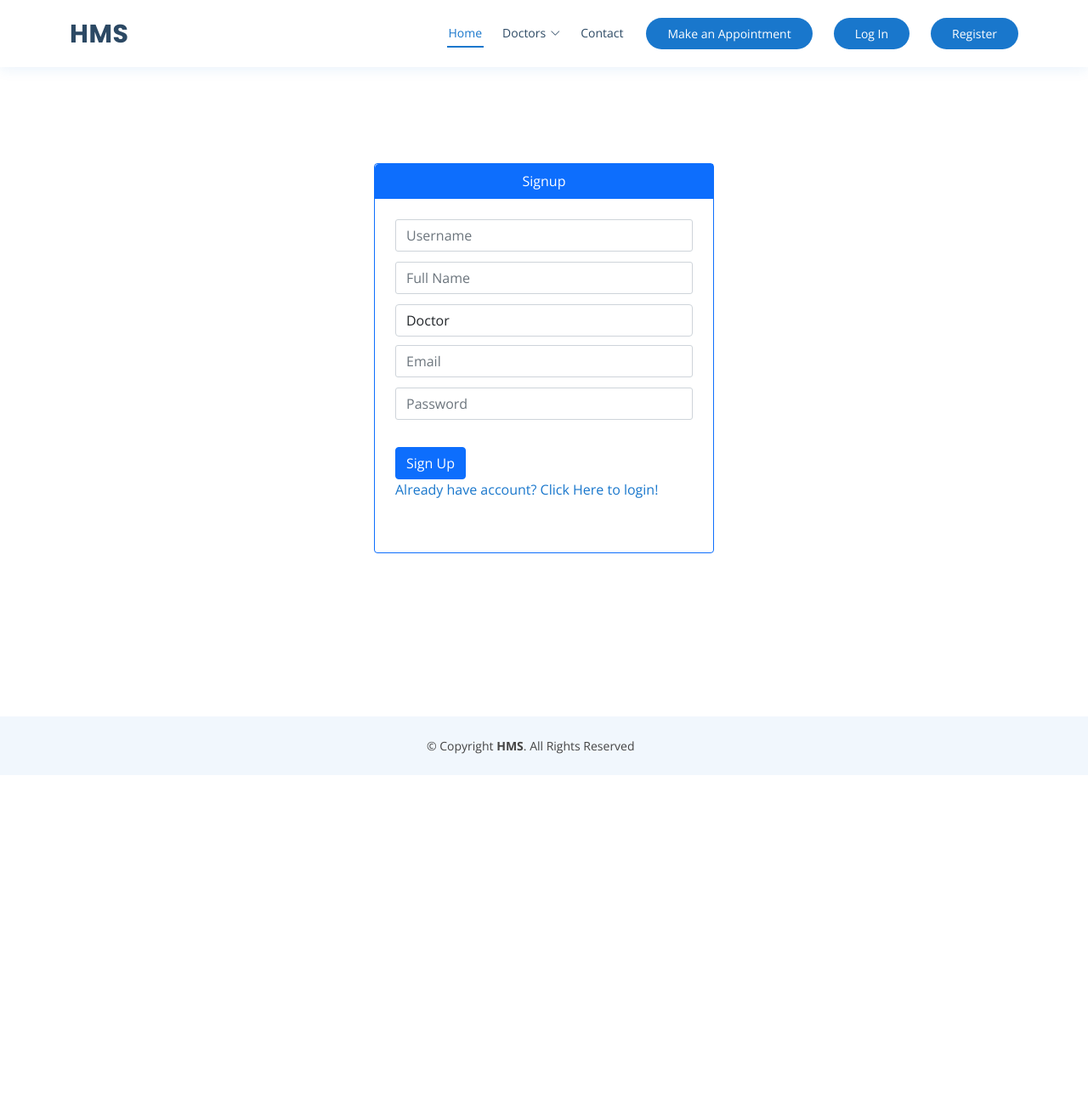
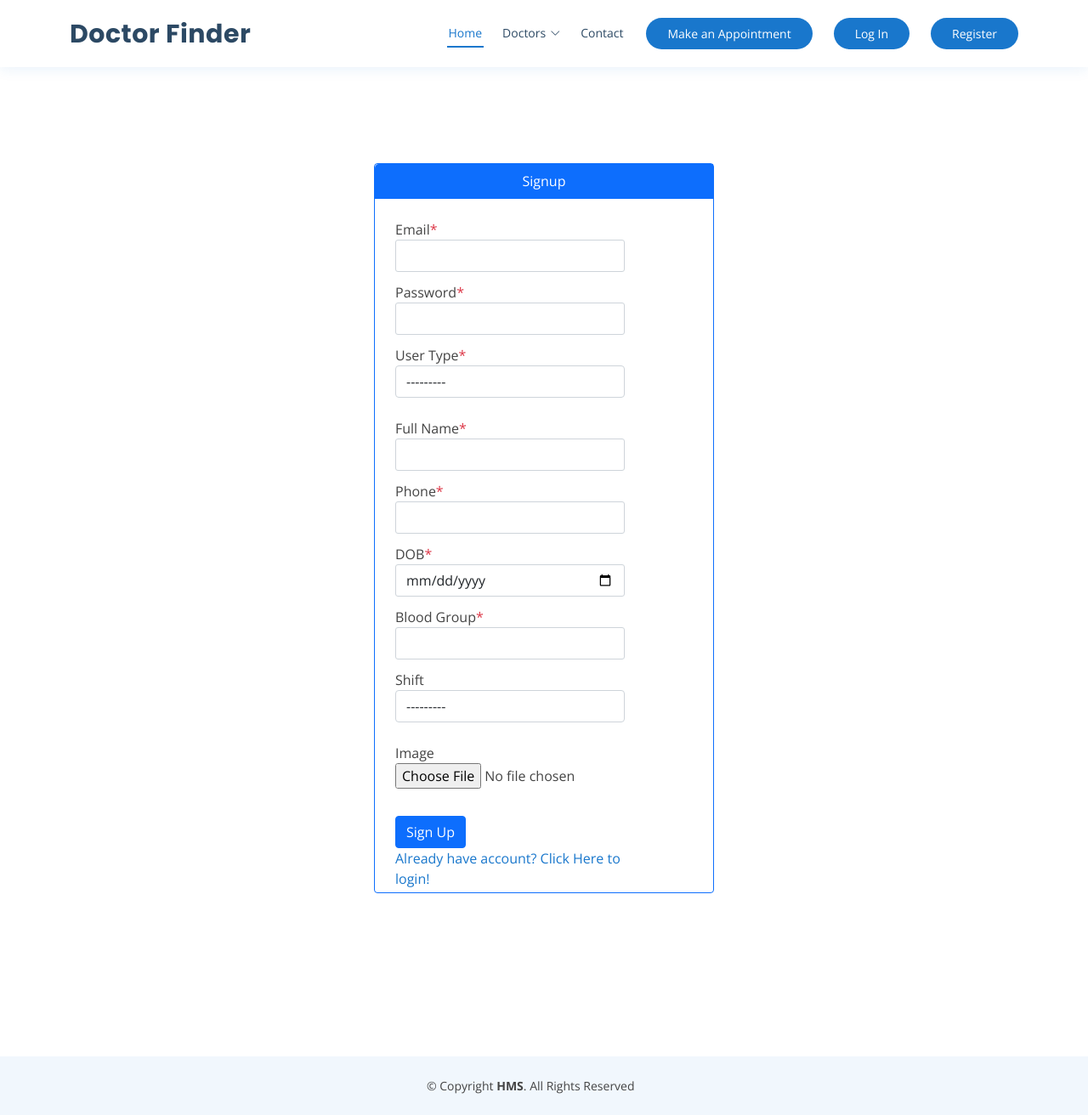
Before and after one commit to MadanStha7/Hospital-Management-System, a Django app: page /register/ in a window 1280 px wide. Shown: the whole page at 85% size. Before the commit the page ends 912 px from the top, so only its background shows below. Run offline with Django 3.2, Linux system fonts and the light colour scheme; some libraries are stand-ins or nearby versions.

Commit message:
register page creation dynamically

```diff
--- a/project/settings.py
+++ b/project/settings.py
@@ -38,6 +38,7 @@ MIDDLEWARE = [
     "django.contrib.messages.middleware.MessageMiddleware",
     "django.middleware.clickjacking.XFrameOptionsMiddleware",
 ]
+AUTH_USER_MODEL = "user.UserProfile"
 
 ROOT_URLCONF = "project.urls"
 
--- a/templates/user/index.html
+++ b/templates/user/index.html
@@ -1,4 +1,5 @@
 {% extends './layout/base.html' %} {% load static %} {% block content %}
+
 
 <!-- ======= Hero Section ======= -->
 <section id="hero" class="d-flex align-items-center">
--- a/templates/user/layout/header.html
+++ b/templates/user/layout/header.html
@@ -1,8 +1,20 @@
 {% load static %}
 <!-- ======= Header ======= -->
 <header id="header" class="fixed-top">
+  {% if messages %}
+  <ul class="messages">
+    {% for message in messages %}
+    <div class="alert alert-info success-message" role="alert">
+      {{ message }}
+    </div>
+    {% endfor %}
+  </ul>
+  {% endif %}
+
   <div class="container d-flex align-items-center">
-    <h1 class="logo me-auto"><a href="{% url 'home' %}">HMS</a></h1>
+    <h1 class="logo me-auto">
+      <a href="{% url 'home' %}">Doctor Finder</a>
+    </h1>
     <!-- Uncomment below if you prefer to use an image logo -->
     <!-- <a href="index.html" class="logo me-auto"><img src="assets/img/logo.png" alt="" class="img-fluid"></a>-->
 
--- a/templates/user/register.html
+++ b/templates/user/register.html
@@ -27,44 +27,72 @@
         </li>
       </ul>
       <div class="tab-content" id="pills-tabContent">
+        <form method="POST" action="{% url 'register' %}">
+          {% csrf_token %}
           <div
             class="tab-pane fade show active"
             id="pills-home"
             role="tabpanel"
-          aria-labelledby="pills-home-tab"
+            ia-labelledby="pills-home-tab"
           >
-          <div class="form px-4 pt-2">
-            <input
-              type="text"
-              name=""
-              class="form-control"
-              placeholder="Username"
-            />
-            <input
-              type="text"
-              name=""
-              class="form-control"
-              placeholder="Full Name"
-            />
-            <select name="cars" id="cars" class="form-control">
-              <option value="Doctor">Doctor</option>
-              <option value="Patient">Patient</option>
-              <option value="Hospital">Hospital</option>
-            </select>
-            <input
-              type="text"
-              name=""
-              class="form-control"
-              style="margin-top: 10px"
-              placeholder="Email"
-            />
-            <input
-              type="text"
-              name=""
-              class="form-control"
-              placeholder="Password"
-            />
-            <button class="btn btn-dark btn-block">Sign Up</button> <br />
+            <div class="form px-4 pt-2" style="height: 800px; width: 80%">
+              <label class="">Email<span class="text-danger">*</span></label>
+              {{form.email}} {% if form.email.errors %}
+              <p>{{form.email.errors}}</p>
+              {% endif %}
+
+              <label class="">Password<span class="text-danger">*</span></label>
+              {{form.password}} {% if form.password.errors %}
+              <p>{{form.password.errors}}</p>
+              {% endif %}
+
+              <label class=""
+                >User Type<span class="text-danger">*</span></label
+              >
+              {{form.user_type}} {% if form.user_type.errors %}
+              <p>{{form.user_type.errors}}</p>
+              {% endif %}
+              <br />
+              <label class=""
+                >Full Name<span class="text-danger">*</span></label
+              >
+              {{form.full_name}} {% if form.full_name.errors %}
+              <p>{{form.full_name.errors}}</p>
+              {% endif %}
+
+              <label class="">Phone<span class="text-danger">*</span></label>
+              {{form.phone}} {% if form.phone.errors %}
+              <p class="text-danger" style="color: red">
+                {{form.phone.errors}}
+              </p>
+              {% endif %}
+
+              <label class="">DOB<span class="text-danger">*</span></label>
+              {{form.dob}} {% if form.dob.errors %}
+              <p>{{form.dob.errors}}</p>
+              {% endif %}
+
+              <label class="patient"
+                >Blood Group<span class="text-danger">*</span></label
+              >
+              {{form.blood_group}} {% if form.blood_group.errors %}
+              <p>{{form.blood_group.errors}}</p>
+              {% endif %}
+
+              <label class="patient">Shift</label>
+              {{form.shift}} {% if form.shift.errors %}
+              <p>{{form.email.errors}}</p>
+              {% endif %}
+
+              <br />
+              <label class="">Image</label>
+              {{form.image}} {% if form.image.errors %}
+              <p>{{form.image.errors}}</p>
+              {% endif %}
+              <button class="btn btn-dark btn-block" type="submit">
+                Sign Up
+              </button>
+              <br />
               <span
                 ><a href="{% url 'login' %}"
                   >Already have account? Click Here to login!</a
@@ -72,8 +100,19 @@
               >
             </div>
           </div>
+        </form>
       </div>
     </div>
   </div>
+  <script type="text/javascript">
+    function onchangeUserType(value) {
+      console.log("value", value);
+      if (value == "P") {
+        document.getElementById("id_shift").disabled = true;
+      } else if (value == "D") {
+        document.getElementById("id_shift").disabled = false;
+      }
+    }
+  </script>
 </body>
 {% endblock %}
--- a/user/admin.py
+++ b/user/admin.py
@@ -1,4 +1,4 @@
 from django.contrib import admin
-from .models import Profile
+from .models import UserProfile
 
-admin.site.register(Profile)
+admin.site.register(UserProfile)
--- a/user/forms.py
+++ b/user/forms.py
@@ -1,27 +1,68 @@
 from django import forms
-from .models import Profile
+from .models import UserProfile
 from django.forms import ValidationError
+from django.forms import DateInput
+
+
+class DateInput(forms.DateInput):
+    input_type = "date"
 
 
 class UserRegisterationForm(forms.ModelForm):
-    username = forms.CharField(widget=forms.TextInput(attrs={"class": "form-control"}))
-    password = forms.CharField(
-        widget=forms.PasswordInput(attrs={"class": "form-control"})
-    )
-    confirm_password = forms.CharField(
-        widget=forms.PasswordInput(attrs={"class": "form-control"})
-    )
+    class Meta:
+        model = UserProfile
+        exclude = ["is_staff", "is_active", "date_joined"]
 
-    class Meta:
-        model = Profile
-        fields = [
-            "username",
-            "password",
-            "confirm_password",
-            "user_type",
-            "phone_number",
-            "profile_pic",
-        ]
+        def __init__(self, *args, **kwargs):
+            super(UserRegisterationForm, self).__init__(*args, **kwargs)
+            for field in self.fields:
+                self.fields[field].error_messages = {
+                    "required": "This Field is required"
+                }
+
+        widgets = {
+            "email": forms.EmailInput(
+                attrs={
+                    "class": "form-control",
+                }
+            ),
+            "password": forms.PasswordInput(
+                attrs={
+                    "class": "form-control",
+                }
+            ),
+            "full_name": forms.TextInput(
+                attrs={
+                    "class": "form-control",
+                }
+            ),
+            "phone": forms.TextInput(
+                attrs={
+                    "class": "form-control",
+                }
+            ),
+            "blood_group": forms.TextInput(
+                attrs={
+                    "class": "form-control",
+                }
+            ),
+            "shift": forms.Select(
+                attrs={
+                    "class": "form-control",
+                }
+            ),
+            "dob": DateInput(
+                attrs={
+                    "class": "form-control",
+                }
+            ),
+            "user_type": forms.Select(
+                attrs={
+                    "class": "form-control",
+                    "onchange": "onchangeUserType(this.value)",
+                }
+            ),
+        }
 
 
 class UserLoginForm(forms.Form):
--- a/user/models.py
+++ b/user/models.py
@@ -1,18 +1,65 @@
 from django.db import models
-from django.contrib.auth.models import User
+from django.contrib.auth.models import User, AbstractBaseUser, PermissionsMixin
+from .managers import CustomUserManager
+from django.utils import timezone
+
 
 USER_TYPE = (
-    ("Patient", "Patient"),
-    ("Hospital", "Hospital"),
-    ("Doctor", "Doctor"),
+    ("P", "Patient"),
+    ("D", "Doctor"),
+)
+
+SHIFT = (
+    ("M", "Morning"),
+    ("E", "Evening"),
 )
 
 
-class Profile(models.Model):
-    user = models.OneToOneField(User, on_delete=models.CASCADE)
-    user_type = models.CharField(max_length=10, choices=USER_TYPE, default="Patient")
-    phone_number = models.CharField(max_length=10, blank=True)
-    profile_pic = models.ImageField(upload_to="profile_pics", blank=True)
+class UserProfile(AbstractBaseUser, PermissionsMixin):
+    """
+    Model to store the details of user as there are three types of user(doctor,patient,admin)
+    """
+
+    email = models.EmailField(("Email"), max_length=254, unique=True)
+    username = models.CharField(
+        ("Username"), max_length=50, unique=True, null=True, blank=True
+    )
+    full_name = models.CharField(("Full Name"), max_length=50)
+    phone = models.CharField(max_length=15)
+    blood_group = models.CharField(
+        max_length=15, blank=True, null=True
+    )  # field for patient
+    shift = models.CharField(
+        choices=SHIFT, max_length=2, null=True, blank=True
+    )  # field for doctors
+    dob = models.DateField(("Date of birth"), null=True)
+    user_type = models.CharField(
+        choices=USER_TYPE,
+        max_length=2,
+    )
+    image = models.ImageField(upload_to="userprofile", null=True, blank=True)
+    is_staff = models.BooleanField(default=False)
+    is_active = models.BooleanField(default=True)
+
+    date_joined = models.DateTimeField(default=timezone.now)
+
+    USERNAME_FIELD = "email"
+    REQUIRED_FIELDS = []
+
+    objects = CustomUserManager()
+
+    @property
+    def is_unit_chief(self):
+        print("designation", self.designation)
+        return self.user_type == "1"
+
+    @property
+    def is_engineer(self):
+        return self.user_type == "2"
+
+    @property
+    def is_engineer(self):
+        return self.user_type == "3"
 
     def __str__(self):
-        return f"{self.user.username} Profile"
+        return f"{self.email}--{self.user_type}"
--- a/user/viewsets/user_views.py
+++ b/user/viewsets/user_views.py
@@ -1,7 +1,11 @@
+from django.db import models
 from django.shortcuts import render
-from django.views.generic import TemplateView
+from django.views.generic import TemplateView, CreateView
 from user.forms import UserRegisterationForm, UserLoginForm
 from django.contrib.auth import authenticate, login, logout
+from django.urls import reverse_lazy
+from user.models import UserProfile
+from django.contrib import messages
 
 
 class HomeView(TemplateView):
@@ -35,3 +39,36 @@ class LoginView(TemplateView):
 
 class RegisterView(TemplateView):
     template_name = "user/register.html"
+
+
+class RegisterView(CreateView):
+    template_name = "user/register.html"
+    form_class = UserRegisterationForm
+    success_url = reverse_lazy("login")
+
+    def post(self, request):
+        user_form = UserRegisterationForm(request.POST, request.FILES)
+        if user_form.is_valid():
+            print("user form", user_form.data)
+            newuser = UserProfile(
+                email=user_form.data["email"],
+                password=user_form.data["password"],
+                full_name=user_form.data["full_name"],
+                phone=user_form.data["phone"],
+                dob=user_form.data["dob"],
+                blood_group=user_form.data["blood_group"],
+                # shift=user_form.data["shift"],
+                image=user_form.data["image"],
+                user_type=user_form.data["user_type"],
+            )
+            print("user", newuser)
+            newuser.save()
+            messages.success(request, "User has been successful Created")
+            return reverse_lazy("home")
+
+        else:
+            print("forms error", user_form.errors)
+            print(user_form.errors.as_json())
+            book_form1 = user_form
+            context = {"form": book_form1}
+        return render(request, "user/register.html", context)
```
Also changed, not shown: user/managers.py (added, +35 -0 lines), user/migrations/0001_initial.py, user/migrations/0002_userprofile_groups_userprofile_is_superuser_and_more.py (added), user/migrations/0003_alter_userprofile_dob.py (added), user/migrations/0004_userprofile_blood_group_userprofile_shift_and_more.py (added). Lines whose indentation alone changed are shown as unchanged.
